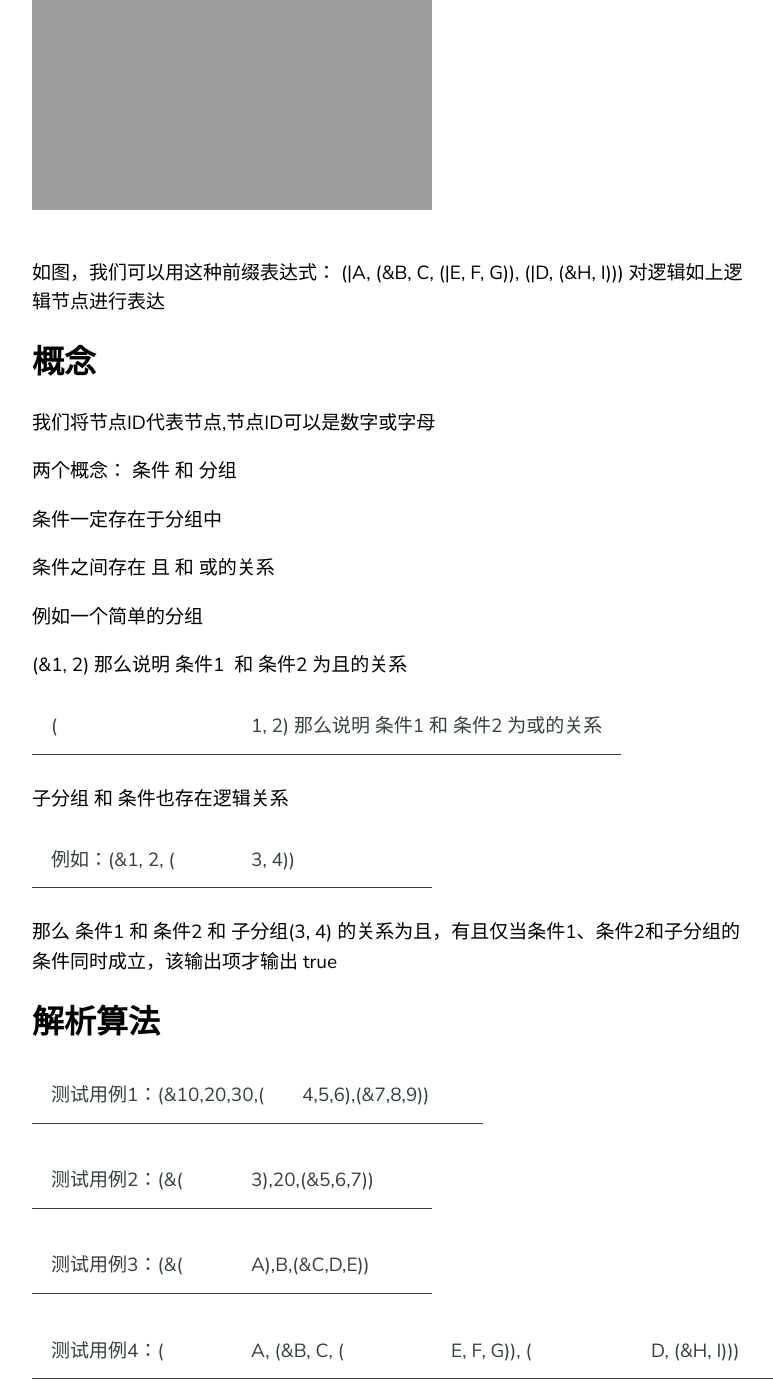
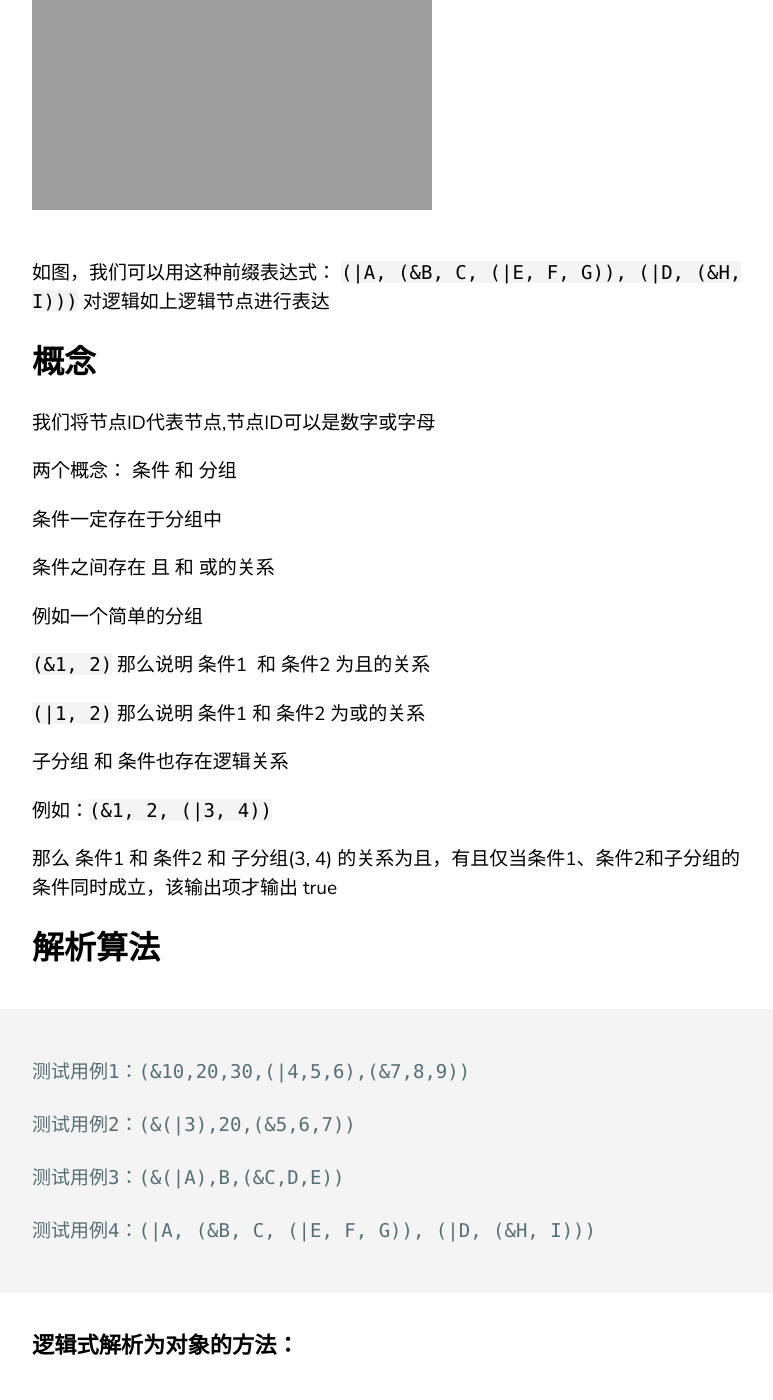
Before and after one commit to bilibiliou/bilibiliou.github.io, a Jekyll site: the page built from _posts/Algorithm/2019-11-22-logic-tree.markdown, in a window 1280 px wide and 1400 px high, scrolled down 760 px. Shown: the whole window, without its empty margins (68-841 px from the left). Built offline with Jekyll 4.4.1, drawn with Linux system fonts in a browser that asks for light colours; some of the changed text lies outside the part shown.

Commit message:
new version

````diff
--- a/_posts/Algorithm/2019-11-22-logic-tree.markdown
+++ b/_posts/Algorithm/2019-11-22-logic-tree.markdown
@@ -11,7 +11,7 @@ keywords: 算法
 
 ![img](https://bilibiliou.github.io/assets/img/logic_tree.png)
 
-如图，我们可以用这种前缀表达式： (|A, (&B, C, (|E, F, G)), (|D, (&H, I)))
+如图，我们可以用这种前缀表达式： `(|A, (&B, C, (|E, F, G)), (|D, (&H, I)))`
 对逻辑如上逻辑节点进行表达
 
 ## 概念
@@ -26,18 +26,19 @@ keywords: 算法
 
 例如一个简单的分组
 
-(&1, 2) 那么说明 条件1  和 条件2 为且的关系
+`(&1, 2)` 那么说明 条件1  和 条件2 为且的关系
 
-(|1, 2) 那么说明 条件1 和 条件2 为或的关系
+`(|1, 2)` 那么说明 条件1 和 条件2 为或的关系
 
 子分组 和 条件也存在逻辑关系
 
-例如：(&1, 2, (|3, 4))
+例如：`(&1, 2, (|3, 4))`
 
 那么 条件1 和 条件2 和 子分组(3, 4) 的关系为且，有且仅当条件1、条件2和子分组的条件同时成立，该输出项才输出 true
 
 ## 解析算法
 
+```
 测试用例1：(&10,20,30,(|4,5,6),(&7,8,9))
 
 测试用例2：(&(|3),20,(&5,6,7))
@@ -45,6 +46,7 @@ keywords: 算法
 测试用例3：(&(|A),B,(&C,D,E))
 
 测试用例4：(|A, (&B, C, (|E, F, G)), (|D, (&H, I)))
+```
 
 ### 逻辑式解析为对象的方法：
 
@@ -181,7 +183,7 @@ object2LogicExpression(logicExpression2Object('(|A, (&B, C, (|E, F, G)), (|D, (&
 
 从存储上看，这种数据结构较JSON结构轻量不少
 
-以(&A, B) 为例
+以`(&A, B)` 为例
 
 JSON需要{ "logic": "&", values: ["A", "B"] } 这么多字符
 
````
